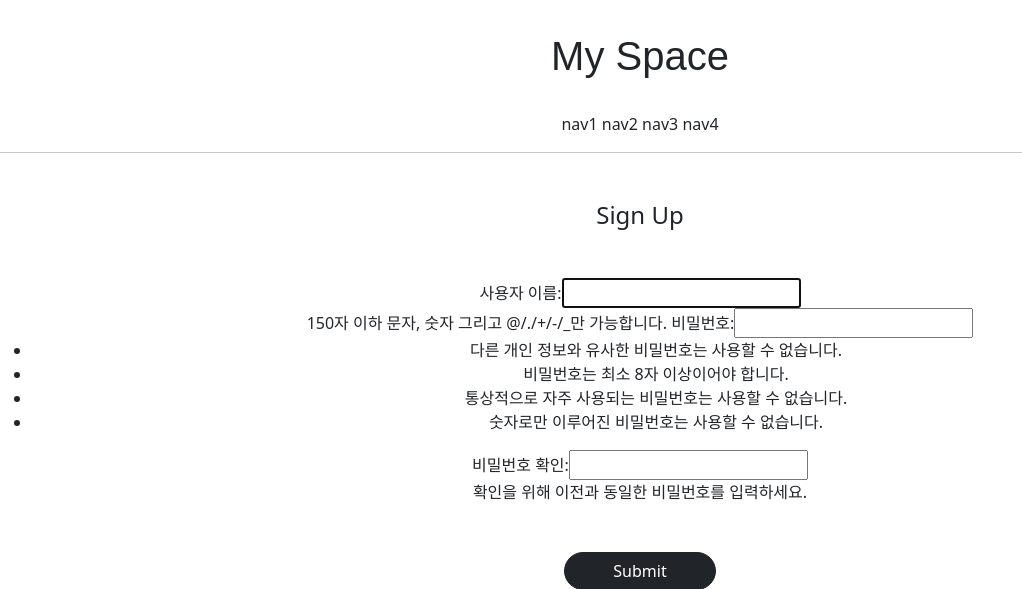
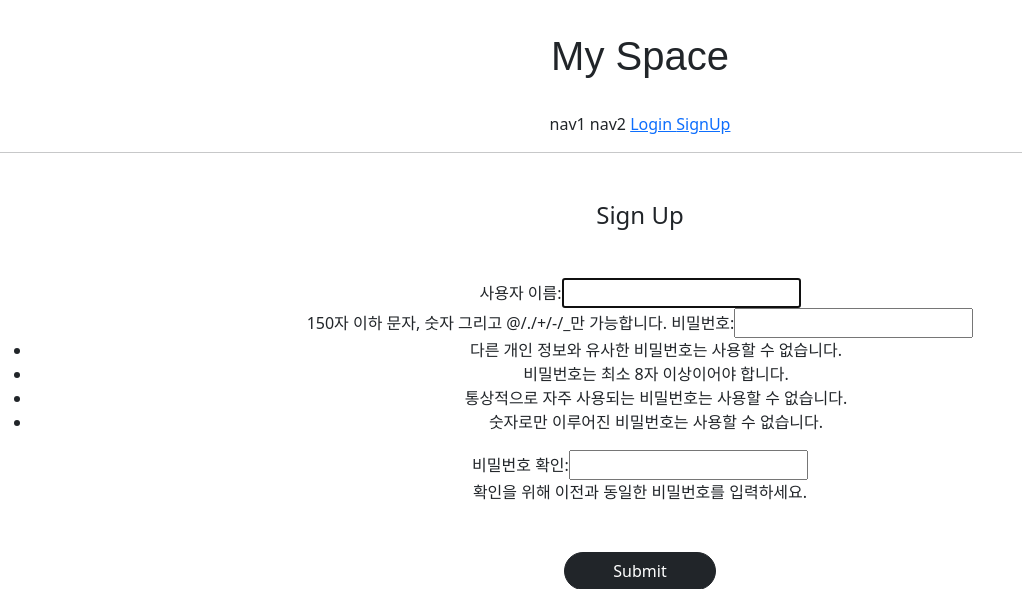
Before and after one commit to suyeon-K/GIS_web_project_2, a Django app: page /accounts/create/ in a window 1280 px wide. Shown: the top 589 px of the page, without its empty margins (0-1022 px from the left). Run offline with Django 3.2, Linux system fonts and the light colour scheme; parts of the project's set-up code (start-up, migrations or seed data) failed here and were passed over; some web fonts are replaced.

Commit message:
link login and logout

```diff
--- a/templates/header.html
+++ b/templates/header.html
@@ -5,7 +5,24 @@
     <div>
         <span>nav1</span>
         <span>nav2</span>
-        <span>nav3</span>
-        <span>nav4</span>
+        {% if not user.is_authenticated %}
+        <span>
+            <a href="{% url 'accountapp:login' %}" >
+                Login
+            </a>
+        </span>
+        <span>
+            <a href="{% url 'accountapp:create' %}">
+                SignUp
+            </a>
+        </span>
+        {% else %}
+        <span>
+            <a href="{% url 'accountapp:logout' %}">
+                Logout
+            </a>
+        </span>
+        {% endif %}
+    </div>
     </div>
 </div>
```
